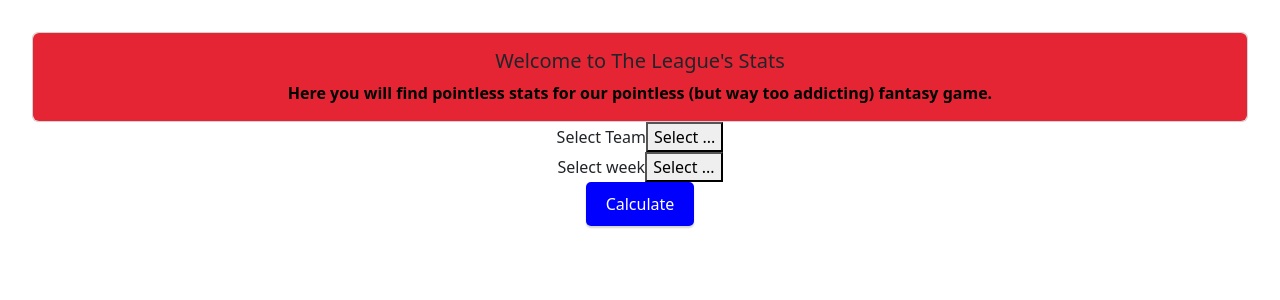
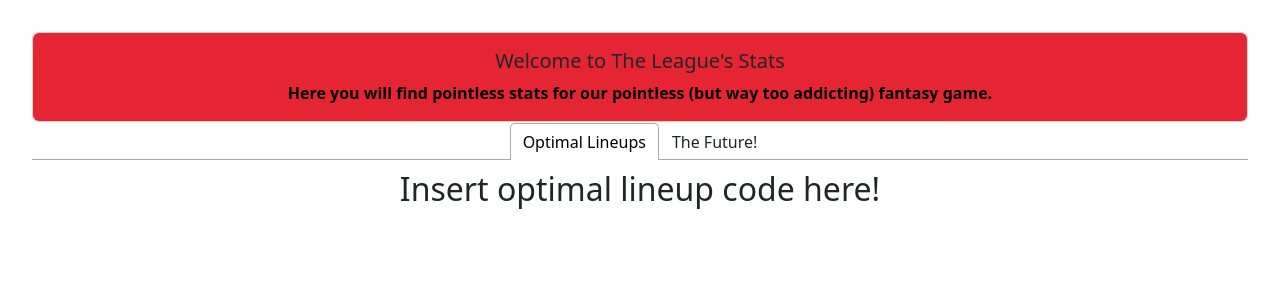
Before and after one commit to dransom90/FantasyFootballStatsReact, a React (Vite) app: page / in a window 1280 px wide. Shown: the top 300 px of the page. Built offline with nearby package versions, Linux system fonts and the light colour scheme; no server answers; what espn-fantasy-football-api would draw is missing.

Commit message:
Add react-tabs

```diff
--- a/package.json
+++ b/package.json
@@ -26,6 +26,7 @@
     "react-loader-spinner": "^6.1.6",
     "react-loading-indicators": "^1.0.0",
     "react-select": "^5.8.0",
+    "react-tabs": "^6.1.0",
     "reflect-metadata": "^0.2.2"
   },
   "devDependencies": {
--- a/src/App.tsx
+++ b/src/App.tsx
@@ -12,6 +12,7 @@ import TeamMenu from "./Components/TeamMenu";
 import Psychic from "./Stats/Psychic";
 import { FallingLines } from "react-loader-spinner";
 import CalculateButton from "./Components/CalculateButton";
+import Tabs from "./Components/Tabs";
 
 type State = {
   team: Team;
@@ -183,7 +184,8 @@ function App() {
       <div>
         <Title />
       </div>
-      {state.showDropdowns === true && (
+      <Tabs />
+      {/* {state.showDropdowns === true && (
         <div>
           {state.team.name
             ? `You are viewing stats for ${state.team.name} `
@@ -213,7 +215,7 @@ function App() {
           onClick={calculateOptimalScore}
           disabled={state.showLoader}
         />
-      </div>
+      </div> */}
     </>
   );
 }
--- /dev/null
+++ b/src/Components/Tabs.tsx
@@ -0,0 +1,20 @@
+import { Tab, Tabs, TabList, TabPanel } from "react-tabs";
+import "react-tabs/style/react-tabs.css";
+
+export default () => (
+  <Tabs>
+    <TabList>
+      <Tab>Optimal Lineups</Tab>
+      <Tab>The Future!</Tab>
+    </TabList>
+
+    <TabPanel>
+      <h2>Insert optimal lineup code here!</h2>
+    </TabPanel>
+    <TabPanel>
+      <h2>What's coming next?</h2>
+      <p>Soon <i>(the definition of soon in this case is completely subjective)</i> you will see new statistics that will reveal just how bad you are at this game. </p>
+      <p>These stats include Luck, Team Performance, Rankings and Awards.</p>
+    </TabPanel>
+  </Tabs>
+);
```
Also changed, not shown: 1 other file (tests, documents, lock files or other folders).
